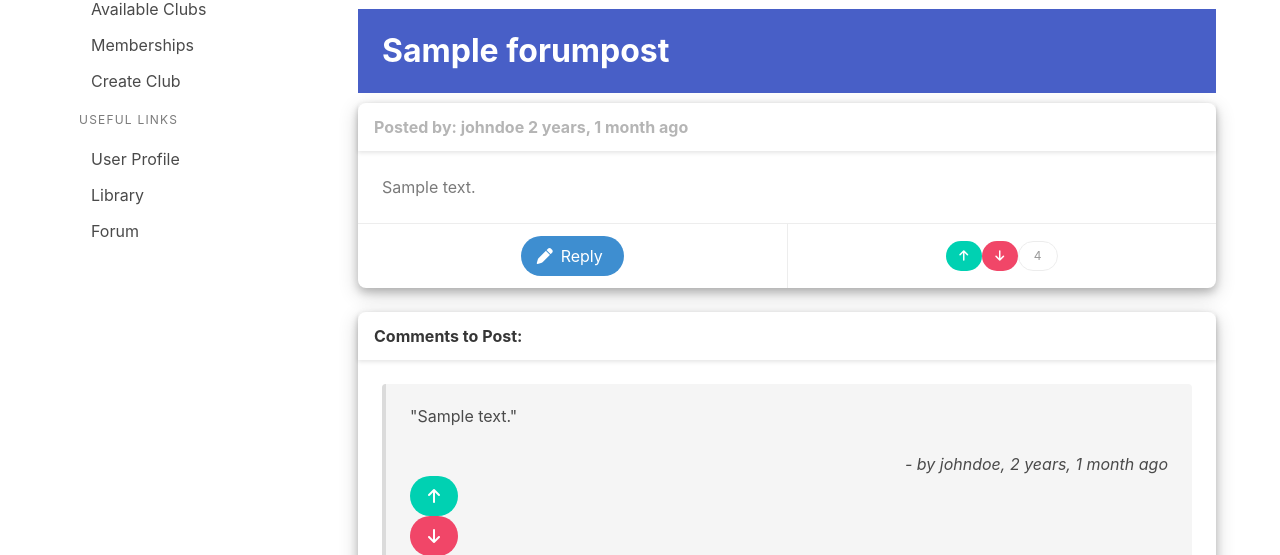
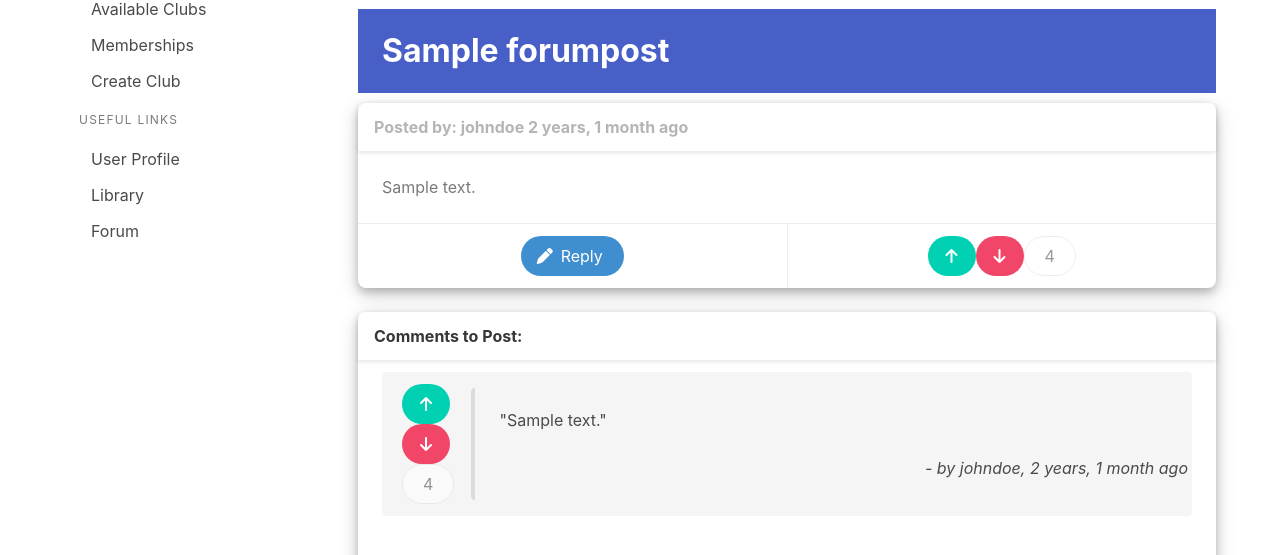
Before and after one commit to amir-rahim/BookClubSocialNetwork, a Django app: page /forum/1/ in a window 1280 px wide. Shown: the part 224-779 px from the top of the page. Run offline with Django 3.2, Linux system fonts and the light colour scheme; data comes from the database, SQL or seed files in the repository; tables that the repository leaves empty hold one stand-in row (values such as "Sample post"); data that the repository does not hold is empty; parts of the project's set-up code (start-up, migrations or seed data) failed here and were passed over; some libraries are stand-ins or nearby versions.

Commit message:
Add Voting Partials to Forum

```diff
--- a/BookClub/templates/forum_post.html
+++ b/BookClub/templates/forum_post.html
@@ -102,19 +102,9 @@
                             <span>Reply</span>
                         </button>
                     </p>
-                    <p class="card-footer-item">
-                        <button class="button is-primary is-rounded is-small" aria-label="Upvote">
-                            <span class="icon">
-                                <i class="fa-solid fa-arrow-up"></i>
-                            </span>
-                        </button>
-                        <button class="button is-danger is-rounded is-small" aria-label="Downvote">
-                            <span class="icon">
-                                <i class="fa-solid fa-arrow-down"></i>
-                            </span>
-                        </button>
-                        <button class="button is-rounded is-small" title="Disabled button" disabled>{{ post.rating }}</button>
-                    </p>
+                    <div class="card-footer-item">
+                        {% include 'partials/voting.html' with content=post %}
+                    </div>
                 </footer>
             </div>
             <br />
@@ -126,6 +116,12 @@
                     {% if post.comments.count > 0 %}
                         {% for comment in post.comments.all %}
                             <article class="message">
+
+                                <div class="columns is-vcentered">
+                                    <div class="column is-1" style="margin-left: 20px;">
+                                        {% include 'partials/voting.html' with content=comment %}
+                                    </div>
+                                    <div class="column is-11">
                                         <div class="message-body">
                                             <p class="has-text-justified">
                                                 "{{ comment.content }}"
@@ -134,7 +130,9 @@
                                             <p class="has-text-right">
                                                 <i>- by {{ comment.creator }}, {{ comment.created_on | timesince }} ago</i>
                                             </p>
-                                    {% include 'partials/voting.html' with content=comment %}
+                                        </div>
+                                    </div>
+
                                 </div>
 
                             </article>
```
Lines whose indentation alone changed are shown as unchanged.
